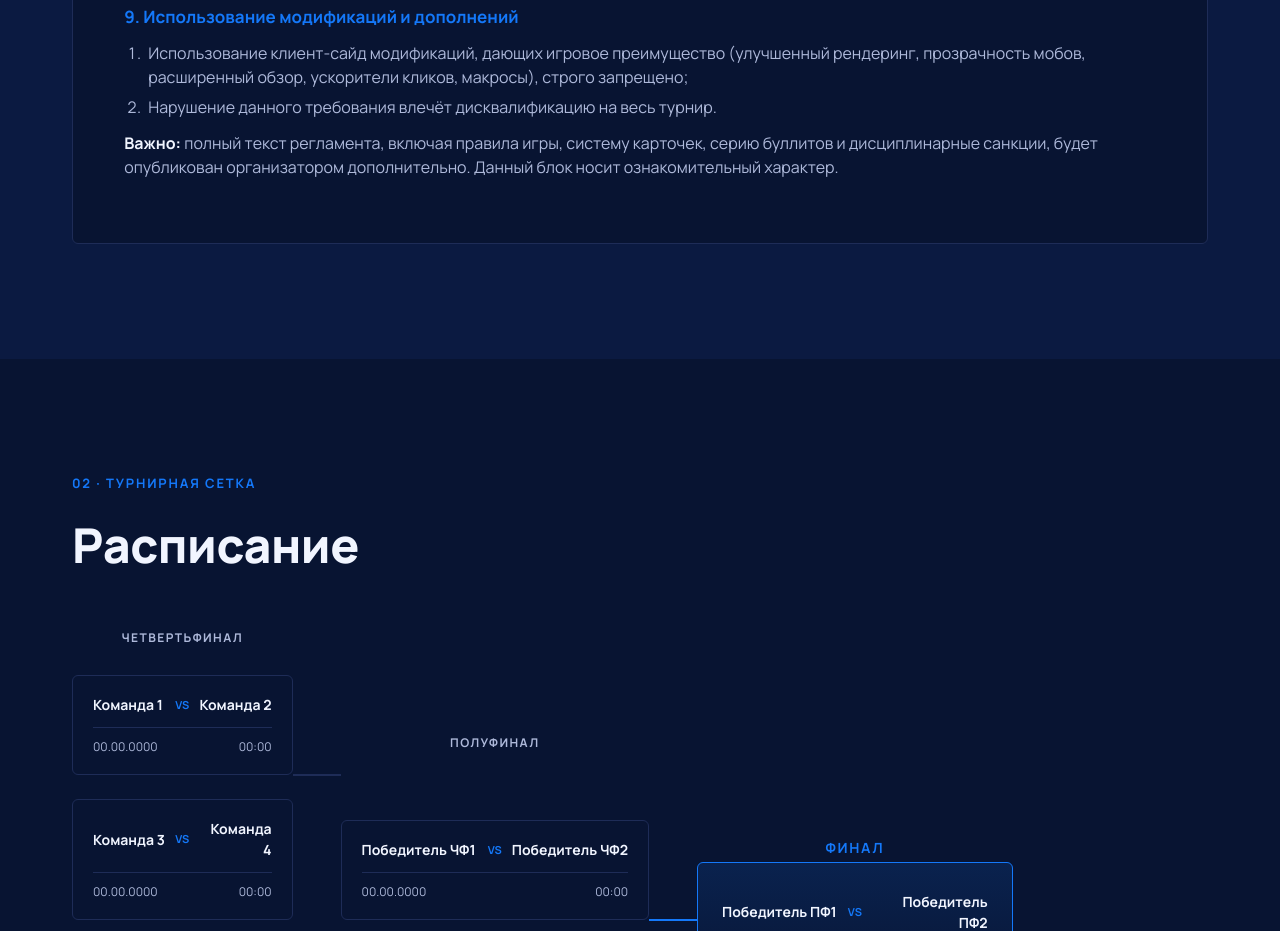
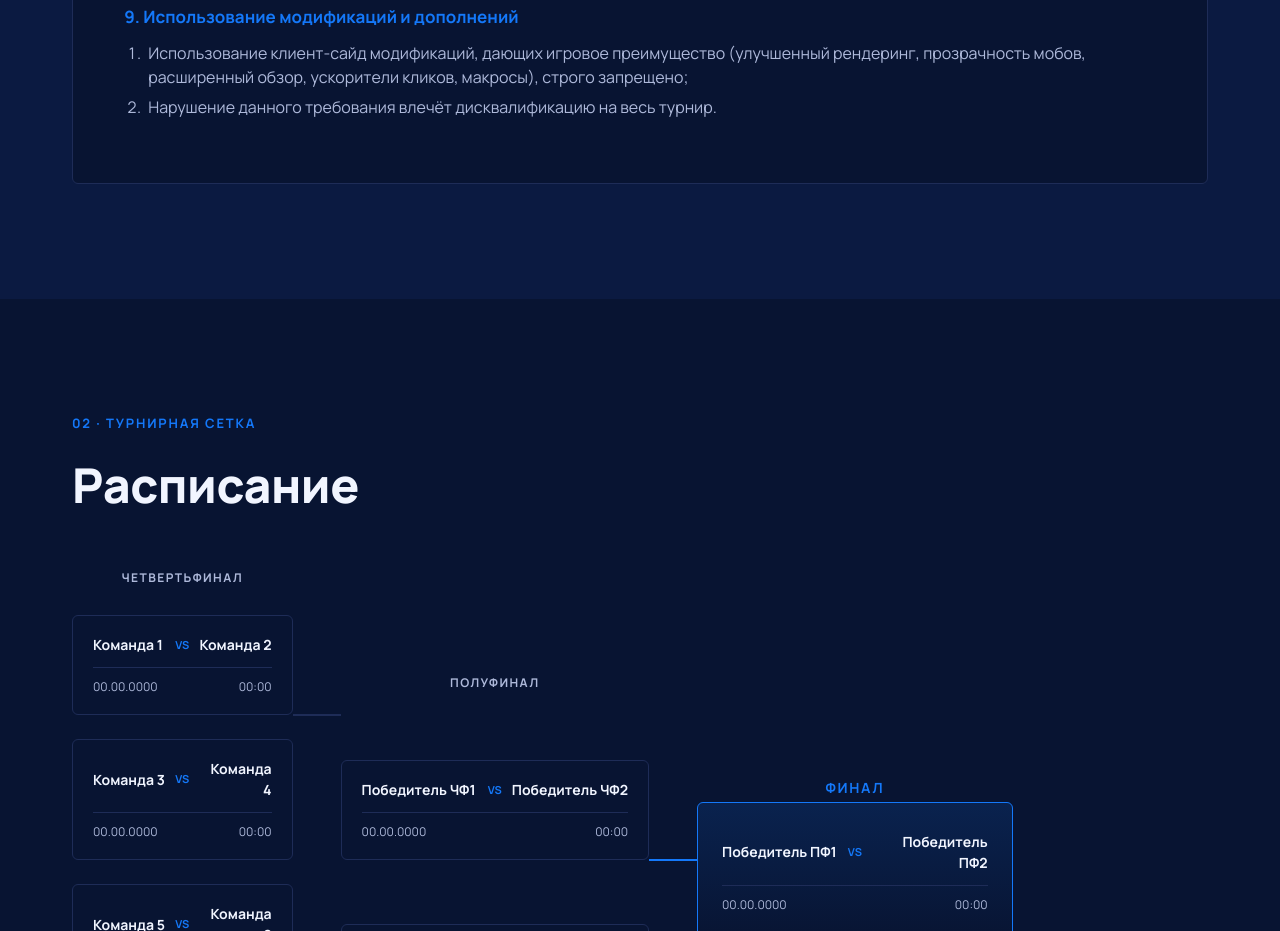
Before and after one commit to vaqqqz/sl-football, a plain HTML site: page index.html in a window 1280 px wide. Shown: the part 6640-7571 px from the top of the page. Drawn offline with Linux system fonts and the light colour scheme.

Commit message:
Update index.html

```diff
--- a/index.html
+++ b/index.html
@@ -279,8 +279,6 @@
 <li>Использование клиент-сайд модификаций, дающих игровое преимущество (улучшенный рендеринг, прозрачность мобов, расширенный обзор, ускорители кликов, макросы), строго запрещено;</li>
 <li>Нарушение данного требования влечёт дисквалификацию на весь турнир.</li>
 </ol>
-
-          <p><strong>Важно:</strong> полный текст регламента, включая правила игры, систему карточек, серию буллитов и дисциплинарные санкции, будет опубликован организатором дополнительно. Данный блок носит ознакомительный характер.</p>
         </article>
       </div>
     </section>
```
